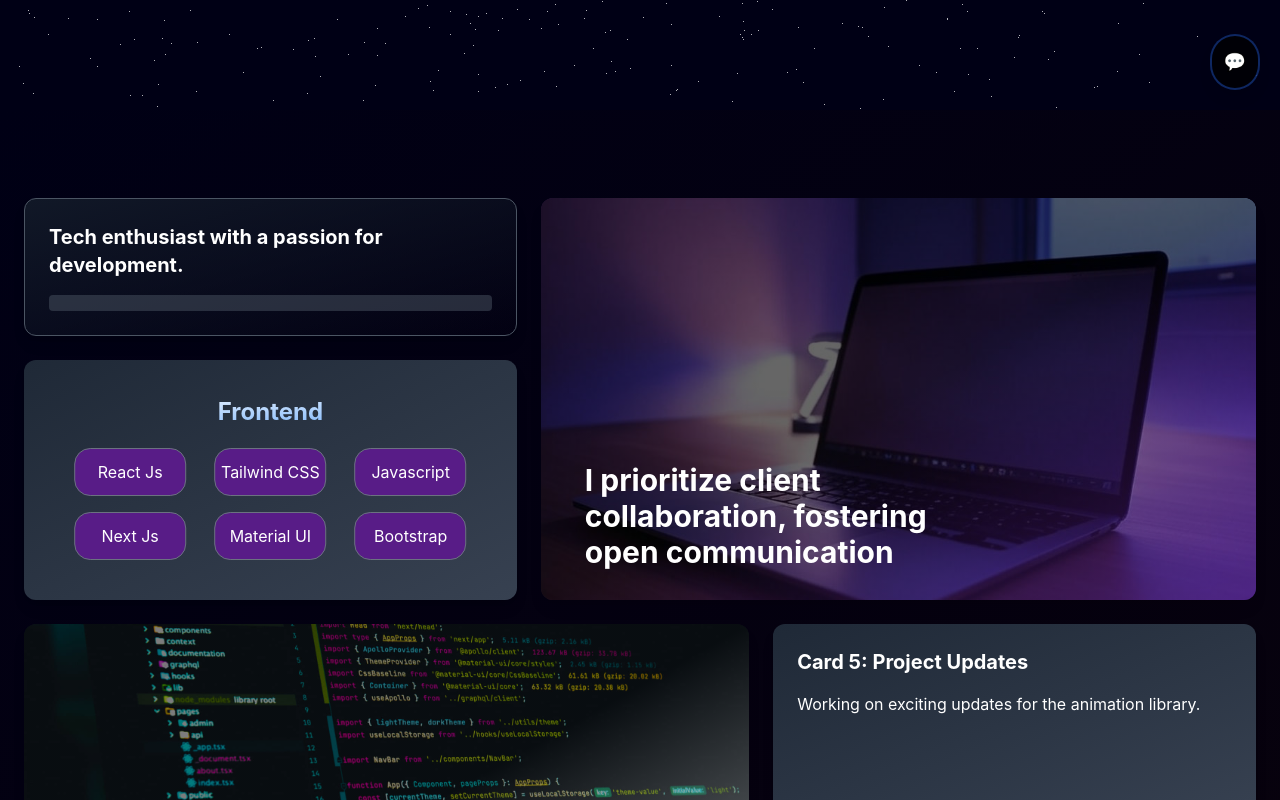
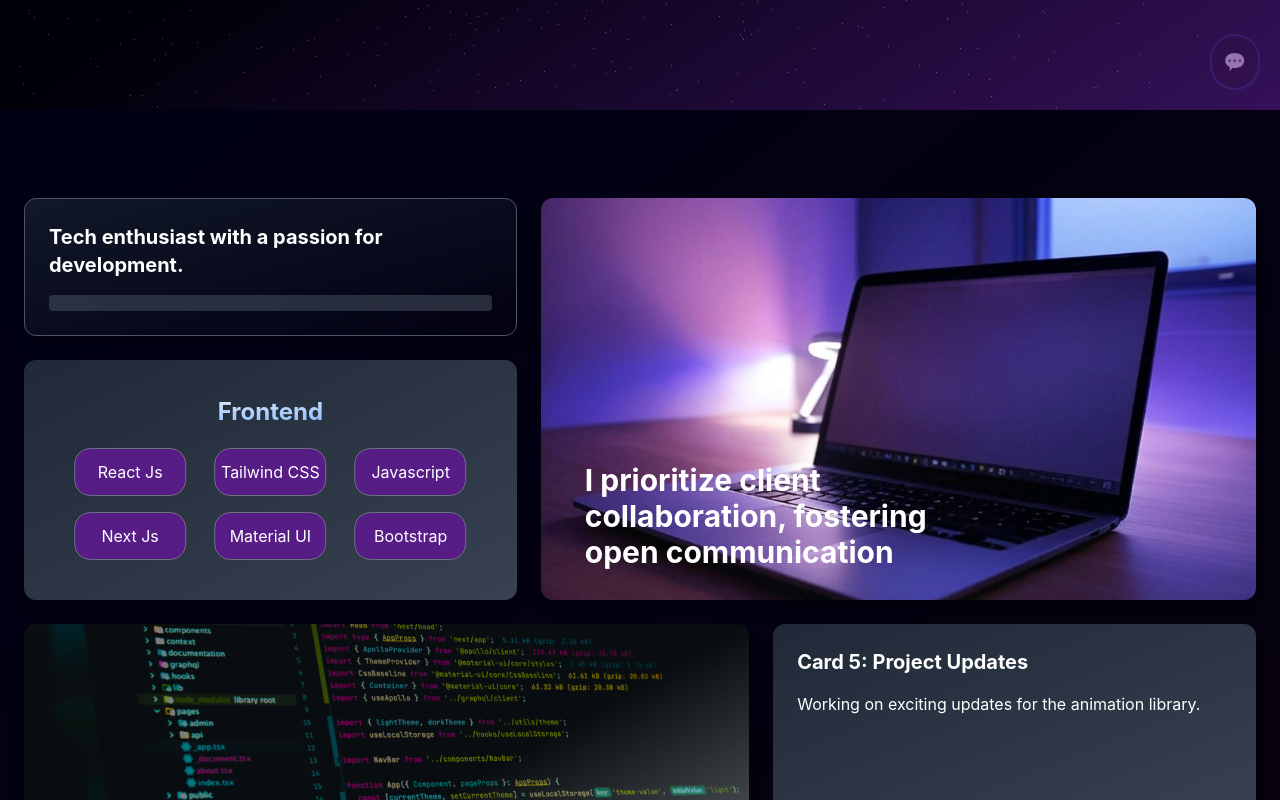
Before and after one commit to lahiruimesh/My-Portfolio-V2, a React (Create React App) app: page / in a window 1280 px wide. Shown: the part 690-1490 px from the top of the page. Built offline with nearby package versions, Linux system fonts and the light colour scheme.

Commit message:
made some changes

```diff
--- a/src/Components/About.js
+++ b/src/Components/About.js
@@ -198,7 +198,7 @@ const About = () => {
 
           {/* Right Section: Card 2 */}
           <div
-            className="rounded-xl p-6 shadow-lg flex flex-col w-full md:w-3/5 h-100 relative overflow-hidden"
+            className="rounded-xl p-6 shadow-lg flex flex-col w-full md:w-3/5 h-100 overflow-hidden"
             style={{
               backgroundImage: `url(${image1})`,
               backgroundSize: 'cover',
--- a/src/Components/Chatbot.css
+++ b/src/Components/Chatbot.css
@@ -1,6 +1,6 @@
 /* Chatbot Wrapper */
 .chatbot-wrapper {
-    position: fixed;
+    position: relative;
     bottom: 20px;
     right: 20px;
 }
```
